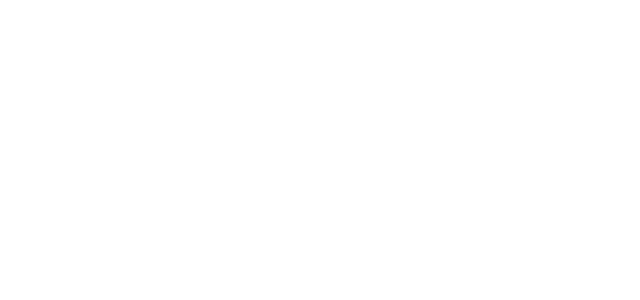
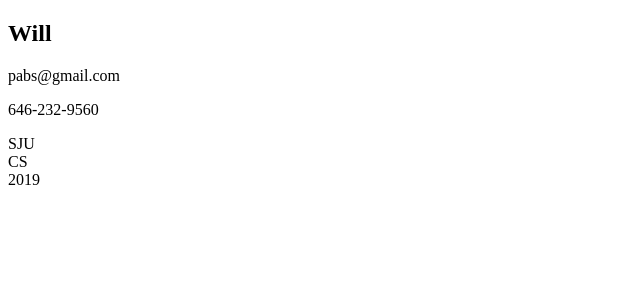
Before and after one commit to WillPabs/cv-application, a React (Create React App) app: page / in a window 1280 px wide. Shown: the top 300 px of the page, without its empty margins (0-640 px from the left). Built offline with nearby package versions, Linux system fonts and the light colour scheme.

Commit message:
Add Education and GeneralInfo layout

```diff
--- a/src/App.js
+++ b/src/App.js
@@ -1,8 +1,51 @@
-function App() {
-  return (
-    <div className="App">
-    </div>
-  );
+import React from "react";
+import { Education } from "./components/Education";
+import { GeneralInfo } from "./components/GeneralInfo";
+
+class App extends React.Component {
+  constructor() {
+    super();
+    this.state = {
+      education: {
+        schoolName: '',
+        major: '',
+        dateOfStudy: '',
+      },
+      general: {
+        name: '',
+        email: '',
+        phoneNo: '',
+      },
+      professional: {
+        experiences: [
+          {
+            companyName: '',
+            positionTitle: '',
+            tasks: [],
+            dateStarted: '',
+            dateEnded: '',
+          }
+        ]
+      }
+    }
+  }
+
+  render() {
+    return (
+      <div className="App">
+        <GeneralInfo
+          name="Will"
+          email="pabs@gmail.com"
+          phoneNo="646-232-9560"
+        />
+        <Education
+          schoolName="SJU"
+          major="CS"
+          dateOfStudy="2019"
+        />
+      </div>
+    );
+  };
 }
 
 export default App;
--- a/src/components/Education.js
+++ b/src/components/Education.js
@@ -0,0 +1,18 @@
+import React from "react";
+
+export class Education extends React.Component {
+    constructor(props) {
+        super(props);
+    };
+
+    render() {
+        const { schoolName, major, dateOfStudy } = this.props;
+        return (
+            <form>
+                <div>{schoolName}</div>
+                <div>{major}</div>
+                <div>{dateOfStudy}</div>
+            </form>
+        );
+    };
+};
--- a/src/components/GeneralInfo.js
+++ b/src/components/GeneralInfo.js
@@ -0,0 +1,18 @@
+import React from "react";
+
+export class GeneralInfo extends React.Component {
+    constructor(props) {
+        super(props);
+    }
+
+    render() {
+        const { name, email, phoneNo} = this.props;
+        return(
+            <div>
+                <h2>{name}</h2>
+                <p>{email}</p>
+                <p>{phoneNo}</p>
+            </div>
+        );
+    };
+}
```
